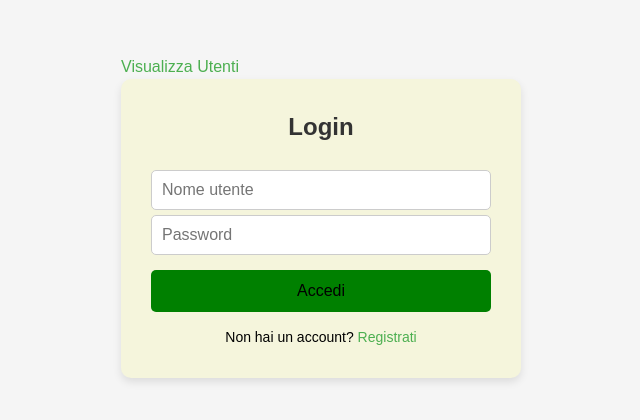
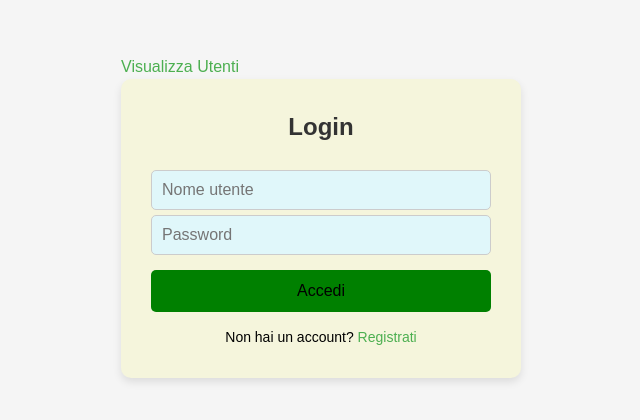
Before and after one commit to stecavalli/user-auth-frontend, a React (Vite) app: page /login in a window 1280 px wide. Shown: the part 184-604 px from the top of the page, without its empty margins (319-959 px from the left). Built offline with nearby package versions, Linux system fonts and the light colour scheme.

Commit message:
Modifica Form.css

```diff
--- a/src/styles/Form.css
+++ b/src/styles/Form.css
@@ -60,6 +60,7 @@ label {
 
 input {
   width: 100%;
+  background-color: #e0f7fa;
   padding: 10px;
   border: 1px solid #ccc;
   border-radius: 5px;
@@ -68,6 +69,7 @@ input {
 }
 
 input:focus {
+  background-color: #ffffff
   border-color: #4CAF50;
   outline: none;
 }
```
